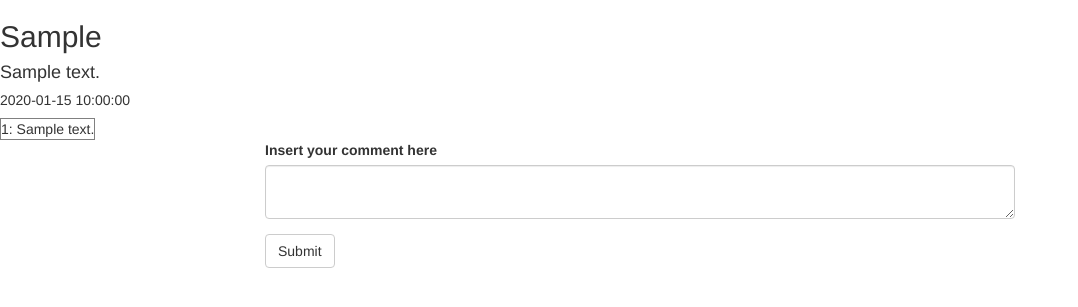
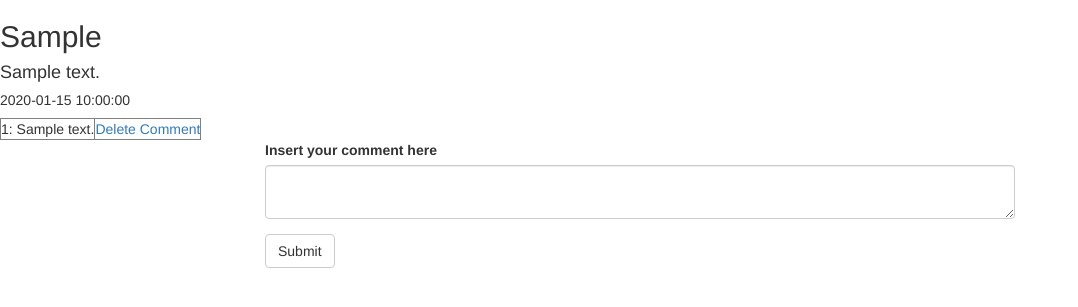
Before and after one commit to fevenMwoldu/MyBlog, a Flask app: page /post/1 in a window 1280 px wide. Shown: the part 52-359 px from the top of the page, without its empty margins (0-1078 px from the left). Run offline with Flask 2, Linux system fonts and the light colour scheme; a user stored in the database is signed in; tables that the repository leaves empty hold one stand-in row (values such as "Sample post"); some libraries are stand-ins or nearby versions.

Commit message:
added a delete button with its functionality to post.html

```diff
--- a/app/main/views.py
+++ b/app/main/views.py
@@ -118,7 +118,13 @@ def post(id):
     if form.validate_on_submit():
         new_comment = Comment(comment=form.comment.data, post_id=id)
         new_comment.save_comment()
-
+    else:
+        cmt = request.args.get('cmt')
+        if cmt is not None:
+            comment = Comment.query.filter_by(id=cmt).first()
+            if comment is not None:
+                db.session.delete(comment)
+                db.session.commit()
 
     post = Post.query.filter_by(id=id).first()
 
--- a/app/templates/post.html
+++ b/app/templates/post.html
@@ -27,6 +27,7 @@
     {% for comment in post.comments %}
     <tr>
         <td>{{ comment.id }}: {{ comment.comment }}</td>
+        <td><a href="/post/{{post.id}}?cmt={{comment.id}}">Delete Comment</a></td>
     </tr>
     {% endfor %}
 </table>
```
Also changed, not shown: 1 other file.
